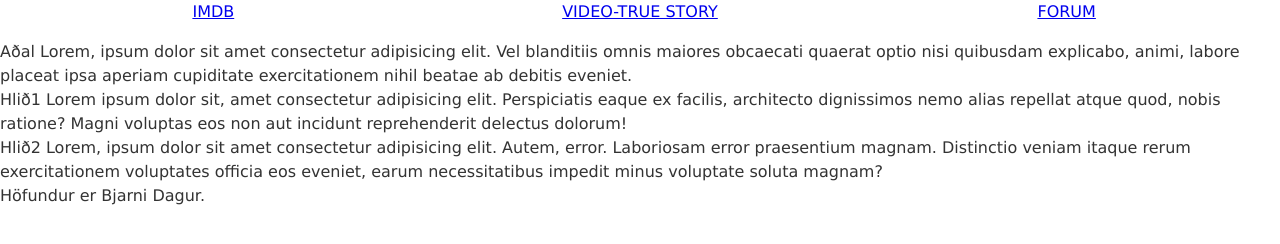
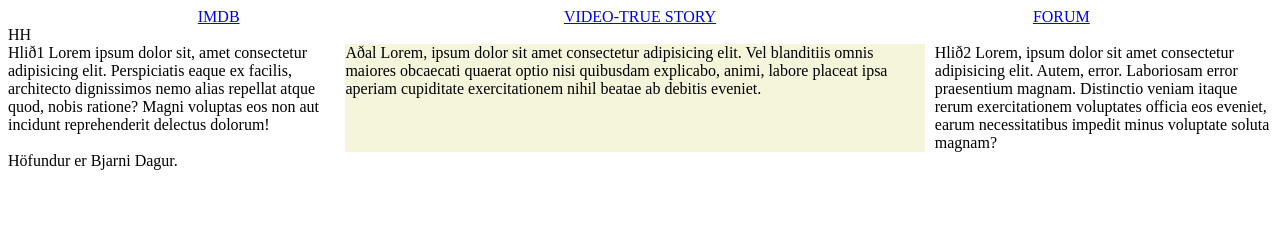
Before and after one commit to bdoggy4pf/VEFH, a plain HTML site: page Verkefni 4/index4.2.html in a window 1280 px wide. Drawn offline with Linux system fonts and the light colour scheme; files that its build step writes are made by us from their sources.

Commit message:
lagaði smá

```diff
--- a/Verkefni 4/index4.2.html
+++ b/Verkefni 4/index4.2.html
@@ -4,7 +4,7 @@
     <meta charset="UTF-8">
     <meta http-equiv="X-UA-Compatible" content="IE=edge">
     <meta name="viewport" content="width=device-width, initial-scale=1.0">
-    <link rel="stylesheet" href="style.css">
+    <link rel="stylesheet" href="style4.2.css">
     <title>Lokaverkefni_4</title>
 </head>
 <body>
@@ -13,10 +13,11 @@
         <a href="https://www.youtube.com/watch?v=1e_gCVJI5h0&ab_channel=PopoMedic">VIDEO-TRUE STORY</a>
         <a href="https://www.reddit.com/r/movies/comments/to6866/heat_1995/">FORUM</a>
     </nav>
+    <header>HH</header>
     <section class="container">
         <main class="main1">Aðal Lorem, ipsum dolor sit amet consectetur adipisicing elit. Vel blanditiis omnis maiores obcaecati quaerat optio nisi quibusdam explicabo, animi, labore placeat ipsa aperiam cupiditate exercitationem nihil beatae ab debitis eveniet.</main>
         <aside class="aside1">Hlið1 Lorem ipsum dolor sit, amet consectetur adipisicing elit. Perspiciatis eaque ex facilis, architecto dignissimos nemo alias repellat atque quod, nobis ratione? Magni voluptas eos non aut incidunt reprehenderit delectus dolorum!</aside>
-        <aside class="aside2">Hlið2 Lorem, ipsum dolor sit amet consectetur adipisicing elit. Autem, error. Laboriosam error praesentium magnam. Distinctio veniam itaque rerum exercitationem voluptates officia eos eveniet, earum necessitatibus impedit minus voluptate soluta magnam?</aside>
+        <article class="aside2">Hlið2 Lorem, ipsum dolor sit amet consectetur adipisicing elit. Autem, error. Laboriosam error praesentium magnam. Distinctio veniam itaque rerum exercitationem voluptates officia eos eveniet, earum necessitatibus impedit minus voluptate soluta magnam?</article>
     </section>
 
     <footer>Höfundur er Bjarni Dagur.
--- a/Verkefni 4/style4.1.css
+++ /dev/null
@@ -1,3 +0,0 @@
-.div{
-
-}
```
Also changed, not shown: Verkefni 4/index4.1.html (deleted), 1 other file.
